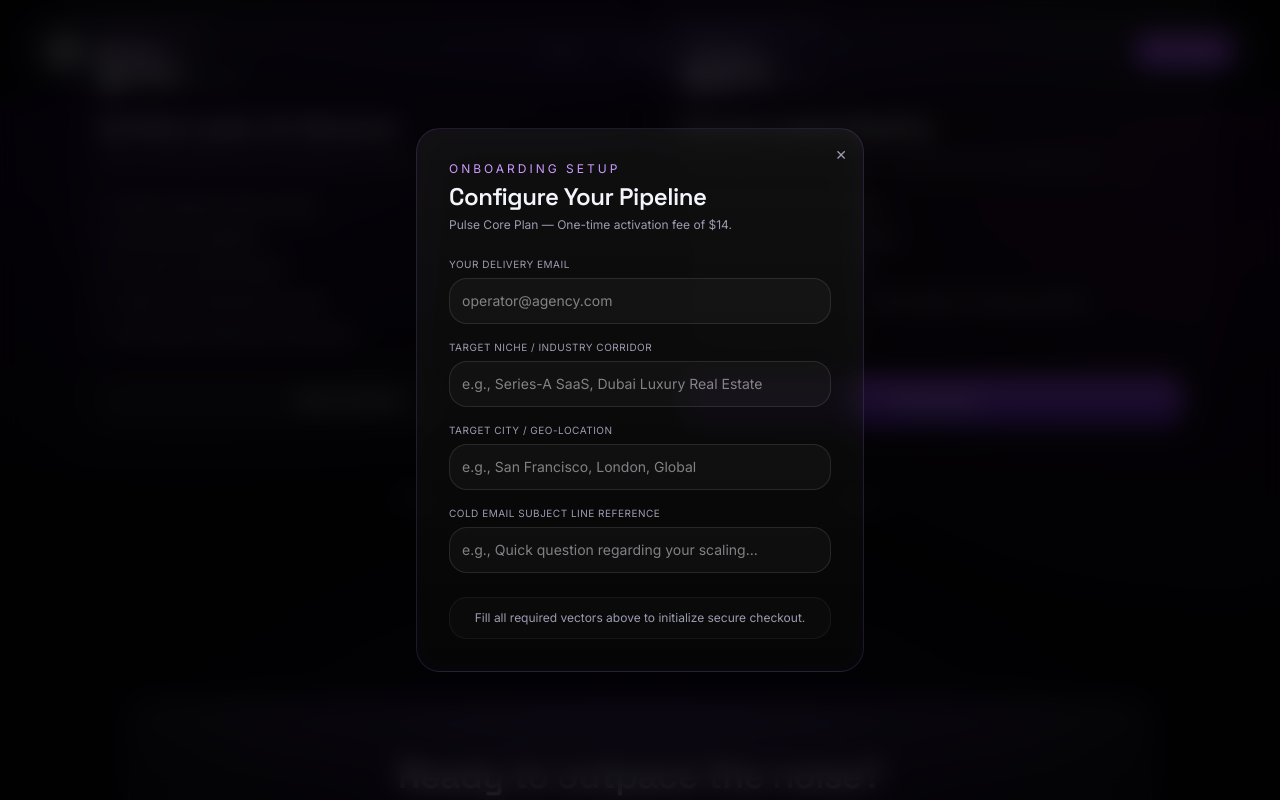
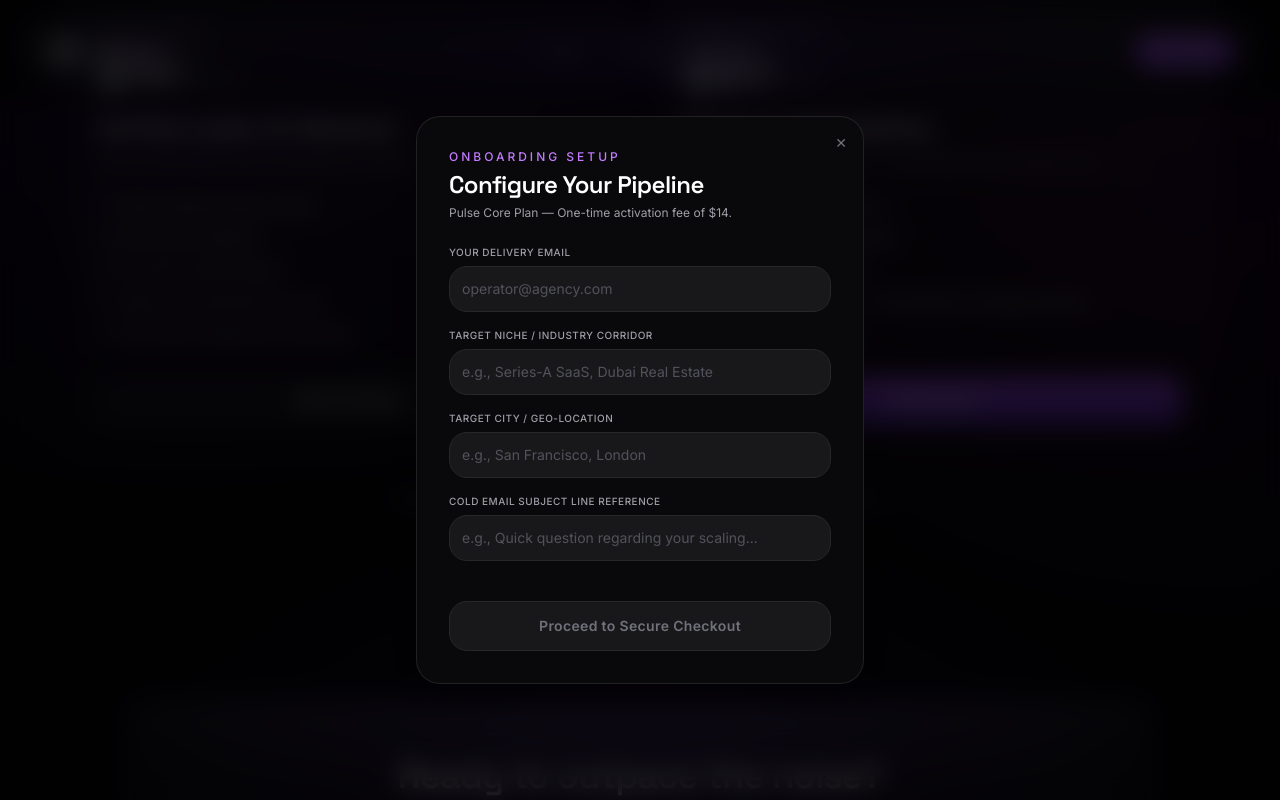
Before and after one commit to yadsashel/LorPulse, a React (Vite) app: page / in a window 1280 px wide. Both pictures are taken after a click on the button "HUNT FOR $14". Shown: the part 2300-3100 px from the top of the page. Built offline with nearby package versions, Linux system fonts and the light colour scheme; no server answers.

Commit message:
Design: Ultimate Stripe Checkout Style Layout

```diff
--- a/src/components/CheckoutForm.jsx
+++ /dev/null
@@ -1,113 +0,0 @@
-import React, { useState } from 'react';
-import { PayPalScriptProvider, PayPalButtons } from "@paypal/react-paypal-js";
-
-export default function CheckoutForm() {
-  const [formData, setFormData] = useState({
-    email: '',
-    niche: '',
-    city: '',
-    subjectLine: ''
-  });
-  const [isFormValid, setIsFormValid] = useState(false);
-  const [loading, setLoading] = useState(false);
-  const [success, setSuccess] = useState(false);
-
-  // تشيك واش العميل عمر كاع الخانات
-  const handleInputChange = (e) => {
-    const { name, value } = e.target;
-    const updatedForm = { ...formData, [name]: value };
-    setFormData(updatedForm);
-
-    const valid = updatedForm.email && updatedForm.niche && updatedForm.city && updatedForm.subjectLine;
-    setIsFormValid(valid);
-  };
-
-  return (
-    <div className="max-w-md mx-auto p-6 bg-black text-white border border-zinc-800 rounded-xl">
-      <h2 className="text-xl font-bold mb-2">Private Beta Onboarding</h2>
-      <p className="text-zinc-400 text-sm mb-6">Pulse Core — Lead Request ($14 one-time)</p>
-
-      {!success ? (
-        <div className="space-y-4">
-          {/* Inputs Fields */}
-          <div>
-            <label className="block text-xs uppercase tracking-wider text-zinc-500 mb-1">Work Email</label>
-            <input type="email" name="email" onChange={handleInputChange} className="w-full bg-zinc-900 border border-zinc-800 p-2.5 rounded text-white focus:outline-none focus:border-purple-500" placeholder="you@company.com" />
-          </div>
-          <div>
-            <label className="block text-xs uppercase tracking-wider text-zinc-500 mb-1">Niche / Industry</label>
-            <input type="text" name="niche" onChange={handleInputChange} className="w-full bg-zinc-900 border border-zinc-800 p-2.5 rounded text-white focus:outline-none focus:border-purple-500" placeholder="Real Estate, SaaS..." />
-          </div>
-          <div>
-            <label className="block text-xs uppercase tracking-wider text-zinc-500 mb-1">City / Region</label>
-            <input type="text" name="city" onChange={handleInputChange} className="w-full bg-zinc-900 border border-zinc-800 p-2.5 rounded text-white focus:outline-none focus:border-purple-500" placeholder="Marrakesh, London..." />
-          </div>
-          <div>
-            <label className="block text-xs uppercase tracking-wider text-zinc-500 mb-1">Email Subject Line</label>
-            <input type="text" name="subjectLine" onChange={handleInputChange} className="w-full bg-zinc-900 border border-zinc-800 p-2.5 rounded text-white focus:outline-none focus:border-purple-500" placeholder="e.g., Quick question about your scaling..." />
-          </div>
-
-          {/* PayPal Button Container */}
-          {isFormValid && (
-            <div className="mt-6">
-              <p className="text-xs text-yellow-500 mb-2 text-center">Form ready! Unlock via secure PayPal checkout:</p>
-              <PayPalScriptProvider options={{ "client-id": "YOUR_PAYPAL_CLIENT_ID_HERE" }}>
-                <PayPalButtons
-                  style={{ layout: "vertical", color: "gold", shape: "rect", label: "pay" }}
-                  createOrder={(data, actions) => {
-                    return actions.order.create({
-                      purchase_units: [{
-                        amount: { value: "14.00" },
-                        description: `LorPulse Core - 5000 Leads for ${formData.niche}`
-                      }]
-                    });
-                  }}
-                  onApprove={async (data, actions) => {
-                    setLoading(true);
-                    const details = await actions.order.capture();
-
-                    // 🚀 صيفط الداتا والـ Payment Details للـ FastAPI Backend دقة واحدة
-                    try {
-                      const response = await fetch("https://lorpulse-lorpusle-backend.hf.space/api/checkout", {
-                        method: "POST",
-                        headers: { "Content-Type": "application/json" },
-                        body: JSON.stringify({
-                          plan_type: "core",
-                          niche: formData.niche,
-                          city: formData.city,
-                          email: formData.email,
-                          email_subject_line: formData.subjectLine,
-                          paypal_order_id: details.id // باش تسجل عندك باللي مخلص ومطرق
-                        })
-                      });
-
-                      if (response.ok) {
-                        setSuccess(true);
-                      }
-                    } catch (error) {
-                      console.error("Pipeline triggering failed:", error);
-                    } finally {
-                      setLoading(false);
-                    }
-                  }}
-                />
-              </PayPalScriptProvider>
-            </div>
-          )}
-        </div>
-      ) : (
-        <div className="text-center py-8">
-          <span className="text-4xl">🎉</span>
-          <h3 className="text-lg font-bold mt-4 text-green-400">Payment Verified!</h3>
-          <p className="text-zinc-400 text-sm mt-2">Your AI pipeline has been initialized. Check your inbox at <b>{formData.email}</b> within minutes for your secure download link.</p>
-        </div>
-      )}
-
-      {loading && (
-        <div className="text-center text-xs text-purple-400 mt-4 animate-pulse">
-          ⚡ Verifying payment & spinning up AI Lead Miner...
-        </div>
-      )}
-    </div>
-  );
-}
--- a/src/components/RequirementsModal.tsx
+++ b/src/components/RequirementsModal.tsx
@@ -16,8 +16,8 @@ export function RequirementsModal({ plan, onClose }: RequirementsModalProps) {
   const [isFormValid, setIsFormValid] = useState(false);
   const [loading, setLoading] = useState(false);
   const [success, setSuccess] = useState(false);
+  const [step, setStep] = useState<"details" | "payment">("details"); // لتتبع الخطوات مثل Stripe
 
-  // جلب الـ Client ID الآمن من البيئة (Vite Environment)
   const paypalClientId = import.meta.env.VITE_PAYPAL_CLIENT_ID;
 
   const handleInputChange = (e: React.ChangeEvent<HTMLInputElement>) => {
@@ -36,13 +36,13 @@ export function RequirementsModal({ plan, onClose }: RequirementsModalProps) {
   if (plan === "horizon") {
     return (
       <div className="fixed inset-0 z-50 flex items-center justify-center p-4 bg-black/80 backdrop-blur-md">
-        <div className="relative w-full max-w-md glass-strong border border-white/10 p-8 rounded-3xl text-center">
-          <button onClick={onClose} className="absolute top-4 right-4 text-muted-foreground hover:text-foreground text-sm">✕</button>
-          <div className="inline-flex items-center gap-2 rounded-full bg-purple-500/10 px-3 py-1 text-xs text-[oklch(0.78_0.18_300)] mb-4">Pulse Horizon</div>
-          <h3 className="font-display text-2xl font-semibold">Horizon Extraction Loop</h3>
-          <p className="mt-3 text-sm text-muted-foreground">The recurring live data extraction dashboard and AI loop automation is currently in private deployment.</p>
-          <div className="mt-6 bg-white/5 border border-white/15 p-4 rounded-xl text-xs text-yellow-500">🚀 Setting up infrastructure. Access expands next week!</div>
-          <button onClick={onClose} className="mt-6 w-full halo-btn rounded-xl py-3 text-sm font-semibold bg-white/10 border border-white/10">Close Window</button>
+        <div className="relative w-full max-w-md bg-zinc-950 border border-zinc-800 p-8 rounded-3xl text-center shadow-2xl animate-fadeIn">
+          <button onClick={onClose} className="absolute top-4 right-4 text-zinc-500 hover:text-zinc-300 text-sm">✕</button>
+          <div className="inline-flex items-center gap-2 rounded-full bg-purple-500/10 px-3 py-1 text-xs text-purple-400 mb-4">Pulse Horizon</div>
+          <h3 className="font-display text-2xl font-semibold text-white">Horizon Extraction Loop</h3>
+          <p className="mt-3 text-sm text-zinc-400">The recurring live data extraction dashboard and AI loop automation is currently in private deployment.</p>
+          <div className="mt-6 bg-zinc-900 border border-zinc-800 p-4 rounded-xl text-xs text-yellow-500">🚀 Setting up infrastructure. Access expands next week!</div>
+          <button onClick={onClose} className="mt-6 w-full bg-zinc-800 hover:bg-zinc-700 text-white rounded-xl py-3 text-sm font-semibold transition-all">Close Window</button>
         </div>
       </div>
     );
@@ -50,44 +50,84 @@ export function RequirementsModal({ plan, onClose }: RequirementsModalProps) {
 
   return (
     <div className="fixed inset-0 z-50 flex items-center justify-center p-4 bg-black/80 backdrop-blur-md">
-      <div className="relative w-full max-w-md glass-strong border border-white/10 p-6 sm:p-8 rounded-3xl text-left overflow-y-auto max-h-[90vh]">
-        <button onClick={onClose} className="absolute top-4 right-4 text-muted-foreground hover:text-foreground text-sm">✕</button>
+      {/* Dynamic size: gets wider on payment step to look like Stripe Checkout split-screen */}
+      <div className={`relative w-full transition-all duration-300 bg-zinc-950 border border-zinc-800/80 rounded-3xl p-6 sm:p-8 text-left shadow-2xl overflow-y-auto max-h-[90vh] ${step === "payment" ? "max-w-2xl" : "max-w-md"}`}>
+
+        <button onClick={onClose} className="absolute top-4 right-4 text-zinc-500 hover:text-zinc-300 text-sm z-10">✕</button>
 
         {!success ? (
           <>
-            <div className="text-xs uppercase tracking-[0.25em] text-[oklch(0.78_0.18_300)] mb-1">Onboarding Setup</div>
-            <h3 className="font-display text-2xl font-semibold">Configure Your Pipeline</h3>
-            <p className="text-xs text-muted-foreground mt-1 mb-6">Pulse Core Plan — One-time activation fee of $14.</p>
+            {step === "details" ? (
+              /* ================= STEP 1: PREMIUM STRIPE FORM ================= */
+              <div className="animate-fadeIn">
+                <div className="text-xs uppercase tracking-[0.25em] text-purple-400 mb-1 font-medium">Onboarding Setup</div>
+                <h3 className="font-display text-2xl font-semibold text-white tracking-tight">Configure Your Pipeline</h3>
+                <p className="text-xs text-zinc-400 mt-1 mb-6">Pulse Core Plan — One-time activation fee of $14.</p>
 
                 <div className="space-y-4">
                   <div>
-                <label className="block text-[10px] uppercase tracking-wider text-muted-foreground mb-1.5">Your Delivery Email</label>
-                <input type="email" name="email" value={formData.email} onChange={handleInputChange} className="w-full bg-white/[0.03] border border-white/10 p-3 rounded-xl text-sm text-foreground focus:outline-none focus:border-[oklch(0.78_0.18_300)] transition-colors" placeholder="operator@agency.com" />
+                    <label className="block text-[10px] uppercase tracking-wider text-zinc-400 font-medium mb-1.5">Your Delivery Email</label>
+                    <input type="email" name="email" value={formData.email} onChange={handleInputChange} className="w-full bg-zinc-900 border border-zinc-800 p-3 rounded-xl text-sm text-white focus:outline-none focus:border-purple-500 transition-colors placeholder-zinc-600" placeholder="operator@agency.com" />
                   </div>
                   <div>
-                <label className="block text-[10px] uppercase tracking-wider text-muted-foreground mb-1.5">Target Niche / Industry Corridor</label>
-                <input type="text" name="niche" value={formData.niche} onChange={handleInputChange} className="w-full bg-white/[0.03] border border-white/10 p-3 rounded-xl text-sm text-foreground focus:outline-none focus:border-[oklch(0.78_0.18_300)] transition-colors" placeholder="e.g., Series-A SaaS, Dubai Luxury Real Estate" />
+                    <label className="block text-[10px] uppercase tracking-wider text-zinc-400 font-medium mb-1.5">Target Niche / Industry Corridor</label>
+                    <input type="text" name="niche" value={formData.niche} onChange={handleInputChange} className="w-full bg-zinc-900 border border-zinc-800 p-3 rounded-xl text-sm text-white focus:outline-none focus:border-purple-500 transition-colors placeholder-zinc-600" placeholder="e.g., Series-A SaaS, Dubai Real Estate" />
                   </div>
                   <div>
-                <label className="block text-[10px] uppercase tracking-wider text-muted-foreground mb-1.5">Target City / Geo-Location</label>
-                <input type="text" name="city" value={formData.city} onChange={handleInputChange} className="w-full bg-white/[0.03] border border-white/10 p-3 rounded-xl text-sm text-foreground focus:outline-none focus:border-[oklch(0.78_0.18_300)] transition-colors" placeholder="e.g., San Francisco, London, Global" />
+                    <label className="block text-[10px] uppercase tracking-wider text-zinc-400 font-medium mb-1.5">Target City / Geo-Location</label>
+                    <input type="text" name="city" value={formData.city} onChange={handleInputChange} className="w-full bg-zinc-900 border border-zinc-800 p-3 rounded-xl text-sm text-white focus:outline-none focus:border-purple-500 transition-colors placeholder-zinc-600" placeholder="e.g., San Francisco, London" />
                   </div>
                   <div>
-                <label className="block text-[10px] uppercase tracking-wider text-muted-foreground mb-1.5">Cold Email Subject Line Reference</label>
-                <input type="text" name="subjectLine" value={formData.subjectLine} onChange={handleInputChange} className="w-full bg-white/[0.03] border border-white/10 p-3 rounded-xl text-sm text-foreground focus:outline-none focus:border-[oklch(0.78_0.18_300)] transition-colors" placeholder="e.g., Quick question regarding your scaling..." />
+                    <label className="block text-[10px] uppercase tracking-wider text-zinc-400 font-medium mb-1.5">Cold Email Subject Line Reference</label>
+                    <input type="text" name="subjectLine" value={formData.subjectLine} onChange={handleInputChange} className="w-full bg-zinc-900 border border-zinc-800 p-3 rounded-xl text-sm text-white focus:outline-none focus:border-purple-500 transition-colors placeholder-zinc-600" placeholder="e.g., Quick question regarding your scaling..." />
                   </div>
 
-              {isFormValid && paypalClientId ? (
-                <div className="mt-6 pt-4 border-t border-white/5 animate-fadeIn">
-                  <p className="text-[11px] text-zinc-400 text-center mb-3">Secure deployment via PayPal Core Layer</p>
+                  <button
+                    disabled={!isFormValid}
+                    onClick={() => setStep("payment")}
+                    className={`mt-6 w-full py-3.5 rounded-xl text-sm font-semibold tracking-wide transition-all duration-200 ${isFormValid ? "bg-white text-black hover:bg-zinc-200 cursor-pointer shadow-lg shadow-white/5" : "bg-zinc-900 text-zinc-500 cursor-not-allowed border border-zinc-800"}`}
+                  >
+                    Proceed to Secure Checkout
+                  </button>
+                </div>
+              </div>
+            ) : (
+              /* ================= STEP 2: STRIPE-STYLE SPLIT CHECKOUT ================= */
+              <div className="grid grid-cols-1 md:grid-cols-2 gap-8 animate-slideIn">
+                {/* Left Side: Order Summary */}
+                <div className="border-b md:border-b-0 md:border-r border-zinc-800 pb-6 md:pb-0 md:pr-8 flex flex-col justify-between">
+                  <div>
+                    <button onClick={() => setStep("details")} className="text-xs text-zinc-400 hover:text-white flex items-center gap-1 mb-6 transition-colors">
+                      ← Edit info
+                    </button>
+                    <div className="text-xs uppercase tracking-wider text-zinc-500 font-medium mb-1">Pay LorPulse</div>
+                    <h4 className="text-3xl font-bold text-white tracking-tight">$14.00</h4>
+
+                    <div className="mt-6 space-y-3 bg-zinc-900/50 border border-zinc-900 p-4 rounded-xl text-xs">
+                      <div className="flex justify-between"><span className="text-zinc-500">Pipeline:</span> <span className="text-zinc-300 font-medium">Pulse Core</span></div>
+                      <div className="flex justify-between"><span className="text-zinc-500">Niche:</span> <span className="text-zinc-300 truncate max-w-[150px] font-medium">{formData.niche}</span></div>
+                      <div className="flex justify-between"><span className="text-zinc-500">Target:</span> <span className="text-zinc-300 font-medium">{formData.city}</span></div>
+                      <div className="flex justify-between"><span className="text-zinc-500">Delivery:</span> <span className="text-zinc-300 truncate max-w-[150px] font-medium">{formData.email}</span></div>
+                    </div>
+                  </div>
+                  <div className="text-[10px] text-zinc-600 mt-6">
+                    Secured by PayPal encryption layer. Authorized B2B lead generation node execution.
+                  </div>
+                </div>
+
+                {/* Right Side: Embedded Premium Button Window */}
+                <div className="flex flex-col justify-center">
+                  <h4 className="text-sm font-medium text-white mb-4">Select Payment Method</h4>
+                  {paypalClientId ? (
                     <PayPalScriptProvider options={{ "client-id": paypalClientId }}>
                       <PayPalButtons
-                      style={{ layout: "vertical", color: "gold", shape: "rect", label: "pay" }}
+                        // الستيل الأسود الفخم بحال Stripe تماما
+                        style={{ layout: "vertical", color: "black", shape: "rect", label: "pay" }}
                         createOrder={(_, actions) => {
                           return actions.order.create({
                             purchase_units: [{
                               amount: { value: "14.00" },
-                            description: `LorPulse Core: 5,000 ${formData.niche} Leads for ${formData.email}`
+                              description: `LorPulse Core: 5,000 ${formData.niche} Leads`
                             }]
                           });
                         }}
@@ -121,33 +161,36 @@ export function RequirementsModal({ plan, onClose }: RequirementsModalProps) {
                         }}
                       />
                     </PayPalScriptProvider>
-                </div>
                   ) : (
-                <div className="mt-6 text-center text-xs text-muted-foreground bg-white/[0.02] border border-white/5 p-3 rounded-xl">
-                  Fill all required vectors above to initialize secure checkout.
+                    <div className="text-xs text-red-400 bg-red-500/5 p-3 border border-red-500/10 rounded-xl">
+                      Failed to load secure API layer. Please refresh.
                     </div>
                   )}
                 </div>
+              </div>
+            )}
           </>
         ) : (
-          <div className="text-center py-6 animate-fadeIn">
-            <span className="text-5xl text-glow">⚡</span>
-            <h3 className="font-display text-2xl font-semibold mt-4 text-purple-400">Pipeline Deployed!</h3>
-            <p className="text-sm text-muted-foreground mt-2">
-              Payment verified successfully. LorPulse AI Core has queued extraction loops for <b>{formData.niche}</b>.
-              The verified CSV dataset will land at <b>{formData.email}</b> within 24 hours.
+          /* ================= SUCCESS STATE ================= */
+          <div className="text-center py-8 max-w-md mx-auto animate-fadeIn">
+            <span className="text-5xl">⚡</span>
+            <h3 className="font-display text-2xl font-semibold mt-4 text-purple-400 tracking-tight">Pipeline Deployed!</h3>
+            <p className="text-sm text-zinc-400 mt-2 leading-relaxed">
+              Payment verified successfully. LorPulse AI Core has queued extraction loops for <span className="text-white font-medium">{formData.niche}</span>.
+              The verified CSV dataset will land at <span className="text-white font-medium">{formData.email}</span> within 24 hours.
             </p>
-            <button onClick={onClose} className="mt-8 w-full halo-btn rounded-xl py-3 text-sm font-semibold bg-gradient-to-b from-[oklch(0.62_0.24_305)] to-[oklch(0.45_0.22_290)] border border-white/15">
+            <button onClick={onClose} className="mt-8 w-full bg-zinc-900 hover:bg-zinc-800 text-white border border-zinc-800 rounded-xl py-3 text-sm font-semibold transition-all">
               Return to Operator Dashboard
             </button>
           </div>
         )}
 
+        {/* ================= LOADING EMBED LAYER ================= */}
         {loading && (
-          <div className="absolute inset-0 bg-black/90 backdrop-blur-sm rounded-3xl flex flex-col items-center justify-center p-6 text-center animate-fadeIn">
-            <div className="h-8 w-8 rounded-full border-2 border-t-purple-500 border-r-transparent border-b-transparent border-l-transparent animate-spin mb-4" />
-            <div className="text-xs uppercase tracking-widest text-[oklch(0.78_0.18_300)] animate-pulse">Initializing Agentic Miner...</div>
-            <p className="text-xs text-muted-foreground max-w-xs mt-2">Securing data routing layer and executing background thread triggers on Hugging Face.</p>
+          <div className="absolute inset-0 bg-black/95 backdrop-blur-sm rounded-3xl flex flex-col items-center justify-center p-6 text-center z-50 animate-fadeIn">
+            <div className="h-6 w-6 rounded-full border-2 border-t-purple-500 border-r-transparent border-b-transparent border-l-transparent animate-spin mb-4" />
+            <div className="text-xs uppercase tracking-widest text-purple-400 font-medium animate-pulse">Initializing Agentic Miner...</div>
+            <p className="text-xs text-zinc-500 max-w-xs mt-2">Securing data routing layer and executing background triggers on Hugging Face.</p>
           </div>
         )}
       </div>
```
Lines whose indentation alone changed are shown as unchanged.
